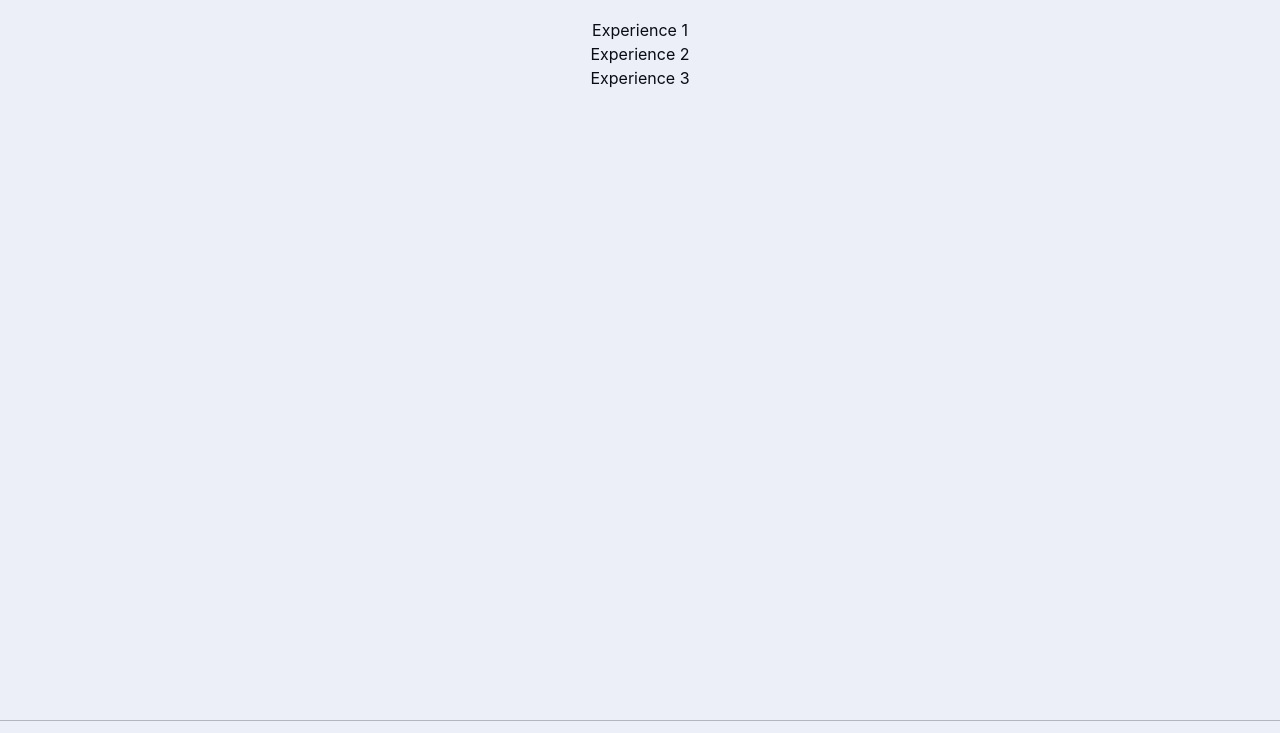
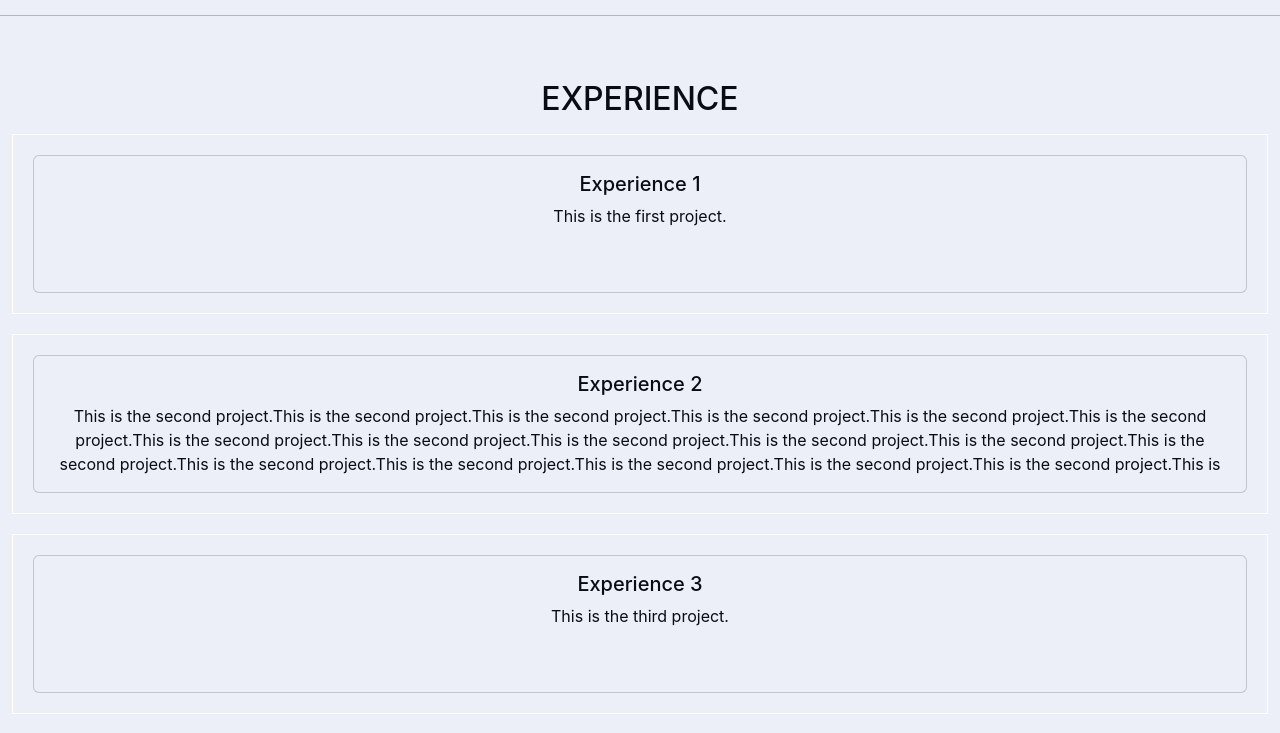
Before and after one commit to EmmanuelAdio/EmmanuelAdio.github.io, a React (Create React App) app in the folder portfolio/: page / in a window 1280 px wide. Shown: the part 1800-2533 px from the top of the page. Built offline with nearby package versions, Linux system fonts and the light colour scheme.

Commit message:
Experience page frame work has been made

```diff
--- a/portfolio/src/components/Experience.tsx
+++ b/portfolio/src/components/Experience.tsx
@@ -2,21 +2,59 @@ import React from "react";
 import { Fragment } from "react";
 import PageLine from "./PageLine";
 
+import ExperienceCard from "./ExperienceCard";
+import ExperienceList from "./ExperienceList";
+
+
+interface Experience {
+  id: string;
+  title: string;
+  description: string;
+}
+
 interface Props {
-  id: string;
-  text: string;
+  experience : Experience[];
 }
+
+// Define a list of project objects
+const experiences: Experience[] = [
+  {
+    id: "1",
+    title: "Experience 1",
+    description: "This is the first project.",
+  },
+  {
+    id: "2",
+    title: "Experience 2",
+    description: "This is the second project.This is the second project.This is the second project.This is the second project.This is the second project.This is the second project.This is the second project.This is the second project.This is the second project.This is the second project.This is the second project.This is the second project.This is the second project.This is the second project.This is the second project.This is the second project.This is the second project.This is the second project.This is the second project.",
+  },
+  {
+    id: "3",
+    title: "Experience 3",
+    description: "This is the third project.",
+  },
+  {
+    id: "4",
+    title: "Experience 4",
+    description: "This is the third project.",
+  },
+  {
+    id: "5",
+    title: "Experience 5",
+    description: "This is the third project.",
+  },
+
+
+  // Add more projects as needed
+];
 export default function Experience() {
   return (
     <>
-    <div className="page Experience">
+    <div className="page experience container-fluid p-4 position-relative">
       <h2>EXPERIENCE</h2>
-      <div className="Experience-list">
-        <div className="Experience-card">Experience 1</div>
-        <div className="Experience-card">Experience 2</div>
-        <div className="Experience-card">Experience 3</div>
-      </div>
-      {/* <Button text="All Experience" /> */}
+      <ExperienceList experiences={experiences}></ExperienceList>
+
+      {/* <button id = "all-experiences-btn" className="btn btn-primary all-projects-btn">All Experiences</button> */}
     </div>
     <PageLine></PageLine>
     </>
--- /dev/null
+++ b/portfolio/src/components/ExperienceCard.tsx
@@ -0,0 +1,29 @@
+import React, { ReactElement } from "react";
+
+import Card from 'react-bootstrap/Card';
+import Button from "./Button";
+
+
+interface Experience {
+    id: string;
+    title: string;
+    description : string;
+  }
+
+  export default function ExperienceCard(exp : Experience){
+    return (
+        <>
+        <Card style={{ width: '100%' , height: '100%' }}>
+
+        {/* {prop.image && <Card.Img variant="top" src={prop.image} alt={prop.title}></Card.Img>}  */}
+
+
+        <Card.Body className = "card-body">
+            <Card.Title>{exp.title}</Card.Title>
+            <Card.Text className = "card-description">{exp.description}</Card.Text>
+
+        </Card.Body>
+        </Card>
+        </>
+    );
+}
--- /dev/null
+++ b/portfolio/src/components/ExperienceList.tsx
@@ -0,0 +1,37 @@
+import React from "react";
+import { Fragment } from "react";
+import ProjectCard from "./ProjectCard";
+
+import Col from "react-bootstrap/Col";
+import Row from "react-bootstrap/Row";
+import ExperienceCard from "./ExperienceCard";
+
+interface Experience {
+  id: string;
+  title: string;
+  description: string;
+}
+
+interface Props {
+  experiences: Experience[];
+}
+
+function ExperienceList({ experiences }: Props) {
+  return (
+    <>
+      <Row xs={1} md={1} className="g-4">
+        {experiences.map((experiences, index) => (
+          <Col className="experience-card" key={index}>
+            <ExperienceCard
+              id={experiences.id}
+              title={experiences.title}
+              description={experiences.description}
+            ></ExperienceCard>
+          </Col>
+        ))}
+      </Row>
+    </>
+  );
+}
+
+export default ExperienceList;
--- a/portfolio/src/components/Projects.tsx
+++ b/portfolio/src/components/Projects.tsx
@@ -66,16 +66,15 @@ const projects: Project[] = [
 
 
 export default function Projects(){
-  //let Projects = ["Project 1", "Projects 2", "Project 3", "Project 4", "Project 5", "Project 6"];
 
   return (
       <>
-      <div className="page container-fluid p-4 position-relative">
+      <div className="page projects container-fluid p-4 position-relative">
       <h2>PROJECTS</h2>
       <br />
         <ProjectList projects={projects}></ProjectList>
 
-        <button id = "all-projects-btn" className="btn btn-primary all-projects-btn">All projects</button>
+        {/* <button id = "all-projects-btn" className="btn btn-primary all-projects-btn">All projects</button> */}
       </div>
 
       <PageLine></PageLine>
--- a/portfolio/src/index.css
+++ b/portfolio/src/index.css
@@ -50,14 +50,14 @@ code {
     monospace;
 }
 
-/* Page line css */
+                          /* Page line css */
 .PageLine{
   position: 'fixed';
   bottom : 0,
 }
 
 
-/* Introduction.css */
+                      /* Introduction.css */
 .page {
   min-height: 90vh;
   justify-content: flex-start; /* Keep title at the top */
@@ -97,7 +97,7 @@ h1 {
   width: 100%;
 }
 
-/* Project CSS */
+                    /* Project CSS */
 .project-card{
   width: auto;
   margin: auto;
@@ -114,10 +114,10 @@ h1 {
 }
 
 .card-description {
-  max-height: 4.5rem; /* Limit the description height */
+  min-height: 4.5rem; /* Limit the description height */
+  max-height: 4.5rem;
   overflow: hidden; /* Hide overflow text */
   text-overflow: ellipsis; /* Add ellipsis for overflow text */
-  white-space: nowrap; /* Prevent wrapping */
 }
 
 .card-body {
@@ -138,3 +138,17 @@ h1 {
   transform: translateX(-50%);
 
 }
+
+                      /* Experience.css */
+.experience-card{
+  margin-top: 20px;
+  border: 1px solid white;
+  transition: all 0.3s ease;
+  padding : 20px
+}
+
+.experience-card:hover {
+  border-color: #007bff; /* Change border color on hover */
+  box-shadow: 0 4px 8px rgba(0, 0, 0, 0.2); /* Add shadow on hover */
+  transform: translateY(-5px); /* Slight move up effect */
+}
```
